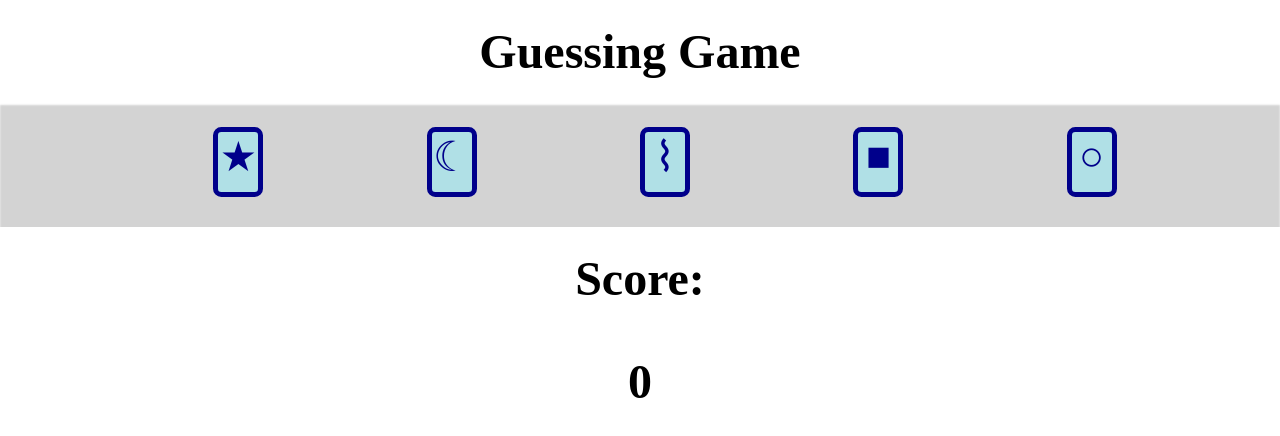
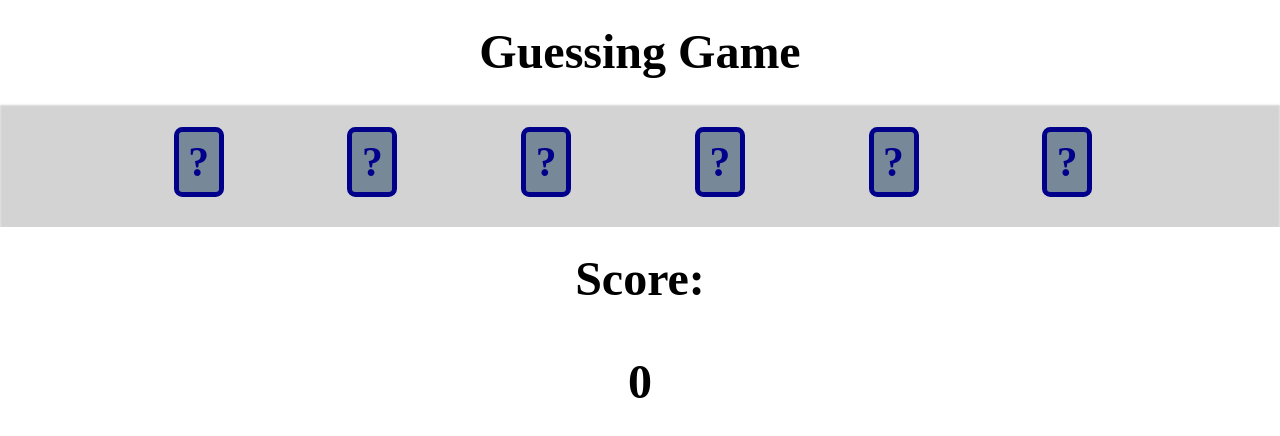
Before and after one commit to ivanwo/jsDeck, a plain HTML site: page index.html in a window 1280 px wide. Drawn offline with Linux system fonts and the light colour scheme.

Commit message:
minor changes

```diff
--- a/index.html
+++ b/index.html
@@ -48,10 +48,14 @@
         <div class="front"><p>○</p></div>
         <div class="back"><p>?</p></div>
       </div>
+      <div class="card">
+        <div class="front"><p>+</p></div>
+        <div class="back"><p>?</p></div>
+      </div>
     </div>
     <div id="score">
       <h1>Score:</h1>
-      <h1>0</h1>
+      <h1 id="num">0</h1>
     </div>
     <script src="scroipt.js"></script>
   </body>
--- a/scroipt.js
+++ b/scroipt.js
@@ -1,10 +1,31 @@
 // SETUP FOR CARD GAME, FIND ALL CARDS
 let fronts = document.getElementsByClassName("front");
 let backs = document.getElementsByClassName("back");
+// true for front false for back
+let facing = [];
+// deck content array,
+// 0 = ★
+// 1 = ☾
+// 2 = ⌇
+// 3 = ■
+// 4 = ○
+// 5 = +
+let deck = [0, 1, 2, 3, 4, 5];
+
+function dex(neb) {
+  if (neb === 0) return `★`;
+  else if (neb === 1) return `☾`;
+  else if (neb === 2) return `⌇`;
+  else if (neb === 3) return `■`;
+  else if (neb === 4) return `○`;
+  else return `+`;
+}
 
 // ASSIGN EVENTLISTENERS TO CARD FRONTS AND FLIP CARDS
 for (let i = 0; i < fronts.length; i++) {
-  backs[i].style.transform = "rotateY(90deg)";
+  fronts[i].style.transform = "rotateY(90deg)";
+  facing.push(false);
+  fronts[i].innerHTML = dex(deck[i]);
   fronts[i].addEventListener("click", _ => {
     fronts[i].style.transition = "transform 0.5s";
     fronts[i].style.transform = "rotateY(-90deg)";
--- a/stoil.css
+++ b/stoil.css
@@ -1,5 +1,7 @@
 body {
-  margin: 0;
+  margin: auto;
+
+  font-family: serif;
 }
 p {
   margin: 0;
@@ -24,7 +26,7 @@ h1 {
   display: flex;
   flex-direction: row;
   justify-content: space-evenly;
-  padding: 1.5em 0 0;
+  padding: 1.5em 4em 0 0;
   background-color: lightgrey;
   box-shadow: 0 2px 2px white inset;
   height: 100px;
@@ -51,6 +53,7 @@ h1 {
   border-radius: 0.2em;
   border: 5px solid darkblue;
   font-size: 2.6em;
+  font-weight: 700;
   color: darkblue;
   text-align: center;
   background-color: lightslategrey;
```
